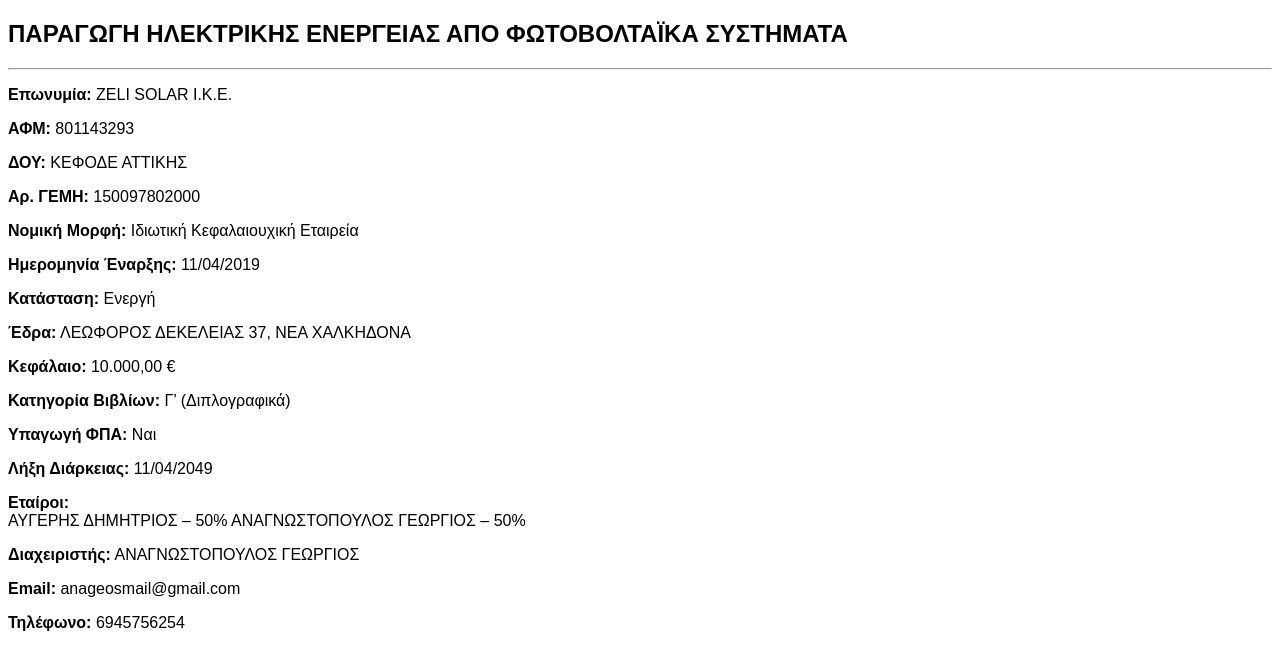
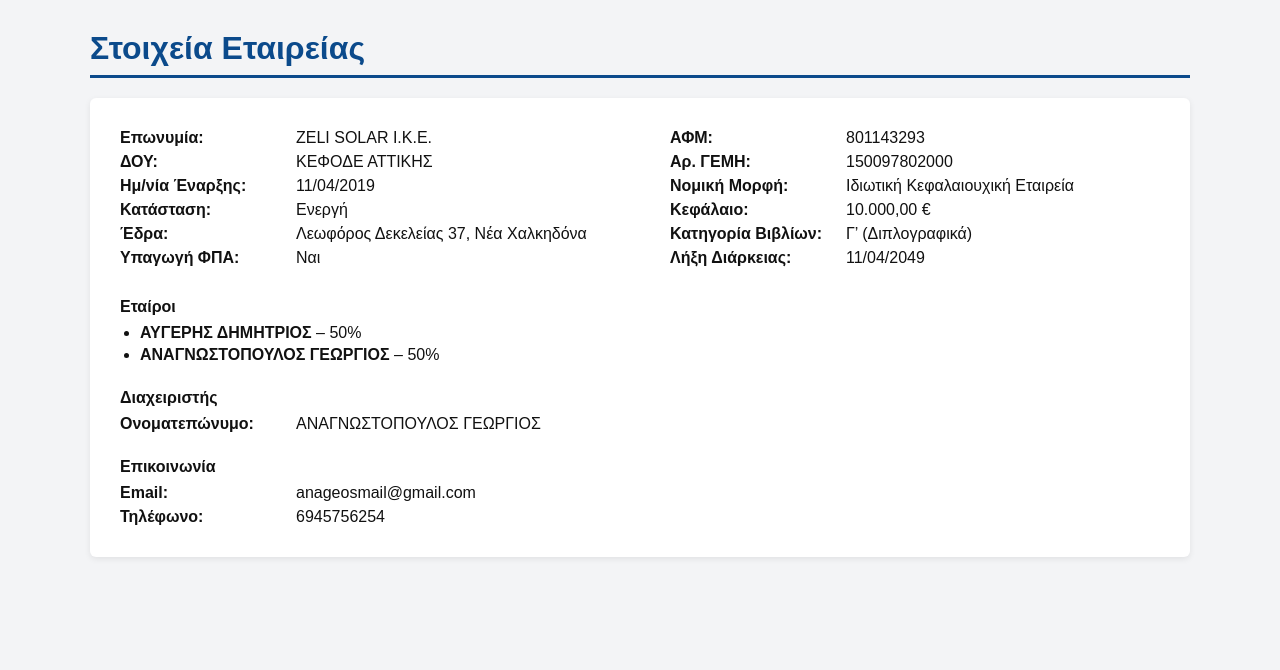
Before and after one commit to zeli-solar/ZELI-SOLAR-IKE, a plain HTML site: page index.html in a window 1280 px wide. Drawn offline with Linux system fonts and the light colour scheme.

Commit message:
Update index.html

```diff
--- a/index.html
+++ b/index.html
@@ -1,39 +1,148 @@
 <!DOCTYPE html>
 <html lang="el">
 <head>
-    <meta charset="UTF-8">
-    <title>ZELI SOLAR IKE</title>
+<meta charset="UTF-8">
+<meta name="viewport" content="width=device-width, initial-scale=1">
+<title>Στοιχεία Εταιρείας</title>
+
+<style>
+  body{
+    margin:0;
+    padding:0;
+    background:#f3f4f6;
+    font-family: Arial, Helvetica, sans-serif;
+    color:#111;
+  }
+
+  .container{
+    max-width:1100px;
+    margin:30px auto;
+    padding:0 20px;
+  }
+
+  h1{
+    margin:0;
+    font-size:32px;
+    font-weight:700;
+    color:#0b4a8b;
+  }
+
+  .title-line{
+    margin-top:8px;
+    height:3px;
+    background:#0b4a8b;
+    width:100%;
+  }
+
+  .card{
+    margin-top:20px;
+    background:#fff;
+    border-radius:6px;
+    padding:25px 30px;
+    box-shadow:0 2px 6px rgba(0,0,0,0.08);
+  }
+
+  .grid{
+    display:grid;
+    grid-template-columns:1fr 1fr;
+    column-gap:60px;
+    row-gap:8px;
+  }
+
+  .item{
+    display:flex;
+    gap:6px;
+    margin:6px 0;
+  }
+
+  .label{
+    font-weight:700;
+    min-width:170px;
+    white-space:nowrap;
+  }
+
+  .value{
+    font-weight:400;
+  }
+
+  .section{
+    margin-top:25px;
+  }
+
+  .section-title{
+    font-weight:700;
+    margin-bottom:8px;
+  }
+
+  ul{
+    margin:6px 0 0 20px;
+    padding:0;
+  }
+
+  li{
+    margin:4px 0;
+  }
+
+  @media(max-width:900px){
+    .grid{
+      grid-template-columns:1fr;
+    }
+  }
+</style>
 </head>
-<body style="font-family: Arial, Helvetica, sans-serif; background-color:#ffffff; color:#000000;">
 
-    <h2>ΠΑΡΑΓΩΓΗ ΗΛΕΚΤΡΙΚΗΣ ΕΝΕΡΓΕΙΑΣ ΑΠΟ ΦΩΤΟΒΟΛΤΑΪΚΑ ΣΥΣΤΗΜΑΤΑ</h2>
-    <hr>
+<body>
 
-    <p><strong>Επωνυμία:</strong> ZELI SOLAR Ι.Κ.Ε.</p>
-    <p><strong>ΑΦΜ:</strong> 801143293</p>
-    <p><strong>ΔΟΥ:</strong> ΚΕΦΟΔΕ ΑΤΤΙΚΗΣ</p>
-    <p><strong>Αρ. ΓΕΜΗ:</strong> 150097802000</p>
+<div class="container">
 
-    <p><strong>Νομική Μορφή:</strong> Ιδιωτική Κεφαλαιουχική Εταιρεία</p>
-    <p><strong>Ημερομηνία Έναρξης:</strong> 11/04/2019</p>
-    <p><strong>Κατάσταση:</strong> Ενεργή</p>
+  <h1>Στοιχεία Εταιρείας</h1>
+  <div class="title-line"></div>
 
-    <p><strong>Έδρα:</strong> ΛΕΩΦΟΡΟΣ ΔΕΚΕΛΕΙΑΣ 37, ΝΕΑ ΧΑΛΚΗΔΟΝΑ</p>
-    <p><strong>Κεφάλαιο:</strong> 10.000,00 €</p>
-    <p><strong>Κατηγορία Βιβλίων:</strong> Γ’ (Διπλογραφικά)</p>
-    <p><strong>Υπαγωγή ΦΠΑ:</strong> Ναι</p>
-    <p><strong>Λήξη Διάρκειας:</strong> 11/04/2049</p>
+  <div class="card">
 
-    <p>
-        <strong>Εταίροι:</strong><br>
-       ΑΥΓΕΡΗΣ ΔΗΜΗΤΡΙΟΣ – 50%
-       ΑΝΑΓΝΩΣΤΟΠΟΥΛΟΣ ΓΕΩΡΓΙΟΣ – 50%
-    </p>
+    <div class="grid">
+      <!-- Αριστερά -->
+      <div>
+        <div class="item"><div class="label">Επωνυμία:</div><div class="value">ZELI SOLAR Ι.Κ.Ε.</div></div>
+        <div class="item"><div class="label">ΔΟΥ:</div><div class="value">ΚΕΦΟΔΕ ΑΤΤΙΚΗΣ</div></div>
+        <div class="item"><div class="label">Ημ/νία Έναρξης:</div><div class="value">11/04/2019</div></div>
+        <div class="item"><div class="label">Κατάσταση:</div><div class="value">Ενεργή</div></div>
+        <div class="item"><div class="label">Έδρα:</div><div class="value">Λεωφόρος Δεκελείας 37, Νέα Χαλκηδόνα</div></div>
+        <div class="item"><div class="label">Υπαγωγή ΦΠΑ:</div><div class="value">Ναι</div></div>
+      </div>
 
-    <p><strong>Διαχειριστής:</strong>  ΑΝΑΓΝΩΣΤΟΠΟΥΛΟΣ ΓΕΩΡΓΙΟΣ</p>
+      <!-- Δεξιά -->
+      <div>
+        <div class="item"><div class="label">ΑΦΜ:</div><div class="value">801143293</div></div>
+        <div class="item"><div class="label">Αρ. ΓΕΜΗ:</div><div class="value">150097802000</div></div>
+        <div class="item"><div class="label">Νομική Μορφή:</div><div class="value">Ιδιωτική Κεφαλαιουχική Εταιρεία</div></div>
+        <div class="item"><div class="label">Κεφάλαιο:</div><div class="value">10.000,00 €</div></div>
+        <div class="item"><div class="label">Κατηγορία Βιβλίων:</div><div class="value">Γ’ (Διπλογραφικά)</div></div>
+        <div class="item"><div class="label">Λήξη Διάρκειας:</div><div class="value">11/04/2049</div></div>
+      </div>
+    </div>
 
-    <p><strong>Email:</strong> anageosmail@gmail.com</p>
-    <p><strong>Τηλέφωνο:</strong> 6945756254</p>
+    <div class="section">
+      <div class="section-title">Εταίροι</div>
+      <ul>
+        <li><strong>ΑΥΓΕΡΗΣ ΔΗΜΗΤΡΙΟΣ</strong> – 50%</li>
+        <li><strong>ΑΝΑΓΝΩΣΤΟΠΟΥΛΟΣ ΓΕΩΡΓΙΟΣ</strong> – 50%</li>
+      </ul>
+    </div>
+
+    <div class="section">
+      <div class="section-title">Διαχειριστής</div>
+      <div class="item"><div class="label">Ονοματεπώνυμο:</div><div class="value">ΑΝΑΓΝΩΣΤΟΠΟΥΛΟΣ ΓΕΩΡΓΙΟΣ</div></div>
+    </div>
+
+    <div class="section">
+      <div class="section-title">Επικοινωνία</div>
+      <div class="item"><div class="label">Email:</div><div class="value">anageosmail@gmail.com</div></div>
+      <div class="item"><div class="label">Τηλέφωνο:</div><div class="value">6945756254</div></div>
+    </div>
+
+  </div>
+</div>
 
 </body>
 </html>
```
